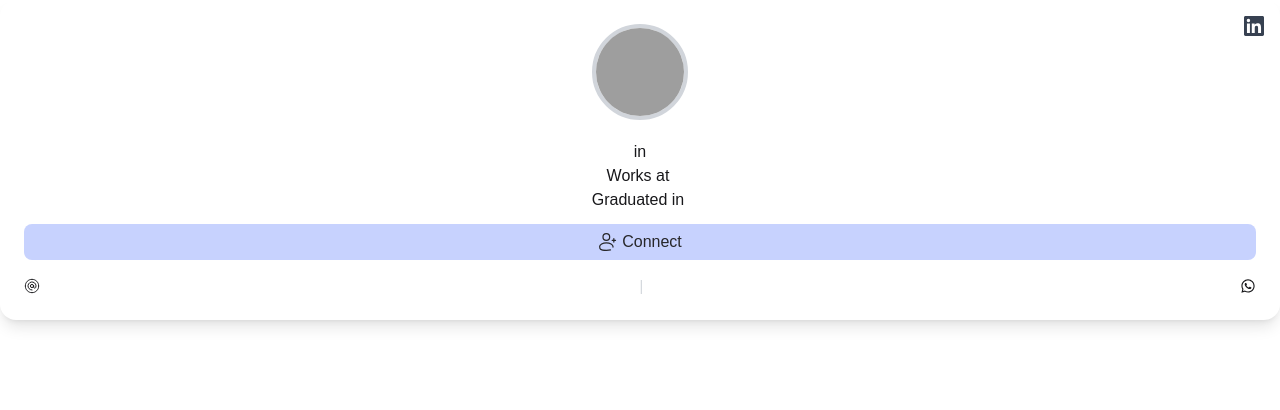
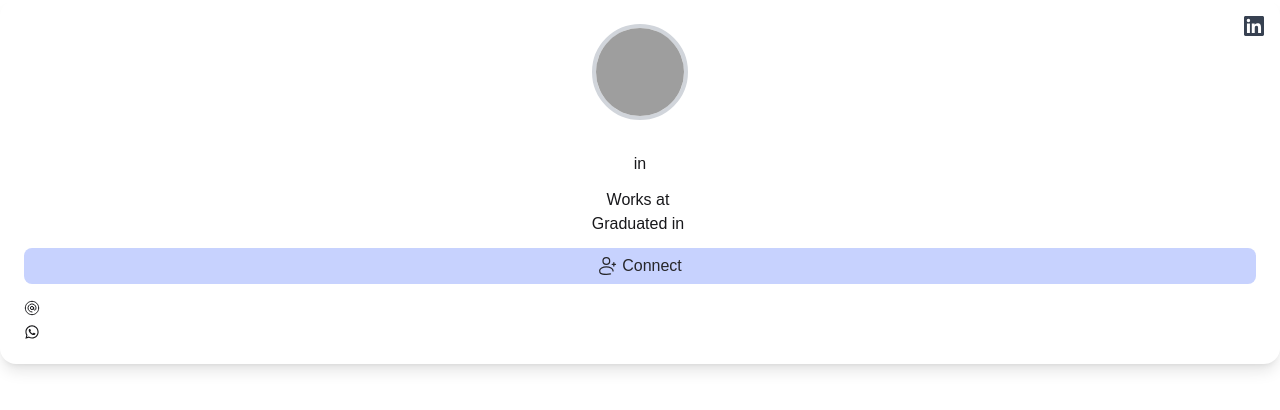
Before and after one commit to kgec-alumni-interaction-cell/website, a Next.js app: page /alumnibase/AlumniCard in a window 1280 px wide. Shown: the top 410 px of the page. Built offline with nearby package versions, Linux system fonts and the light colour scheme; grey boxes are pictures that could not be loaded; a web font is replaced by a local one.

Commit message:
fix: made the cards look better

```diff
--- a/src/pages/alumnibase/AlumniCard.tsx
+++ b/src/pages/alumnibase/AlumniCard.tsx
@@ -39,10 +39,11 @@ function AlumniCard({ alumni }: Props) {
       </div>
 
       <div className="flex flex-col h-1/2 items-center text-base justify-center gap-2 leading-none text-center">
-        <p className="flex gap-1 justify-center items-center">
-          <span className="font-medium">{alumni?.degree} </span>
-          in <span className="font-medium">{alumni?.department}</span>
-        </p>
+        <span className="flex flex-col justify-center items-center my-2">
+          <span className="font-medium">{alumni?.degree}</span>
+          <span className="text-base">in</span>
+          <span className="flex font-medium">{alumni?.department}</span>
+        </span>
         <p className="flex gap-1 justify-center items-center">
           Works at <span className="font-medium">{alumni?.currWorkplace}</span>
         </p>
@@ -70,8 +71,8 @@ function AlumniCard({ alumni }: Props) {
         </svg>
         Connect
       </Link>
-      <div className="flex justify-between text-sm items-center w-full">
-        <p className="flex gap-1 items-center justify-center">
+      <div className="flex flex-col justify-between text-sm w-full gap-2">
+        <p className="flex gap-1 items-center justify-start">
           <svg
             xmlns="http://www.w3.org/2000/svg"
             width="16"
@@ -88,8 +89,8 @@ function AlumniCard({ alumni }: Props) {
           </svg>
           {alumni?.email}
         </p>
-        <span className="text-gray-300 w-px">{" | "}</span>
-        <p className="flex gap-1 items-center justify-center">
+        {/* <span className="text-gray-300 w-px">{" | "}</span> */}
+        <p className="flex gap-1 items-center justify-start">
           <svg
             xmlns="http://www.w3.org/2000/svg"
             width="16"
```
